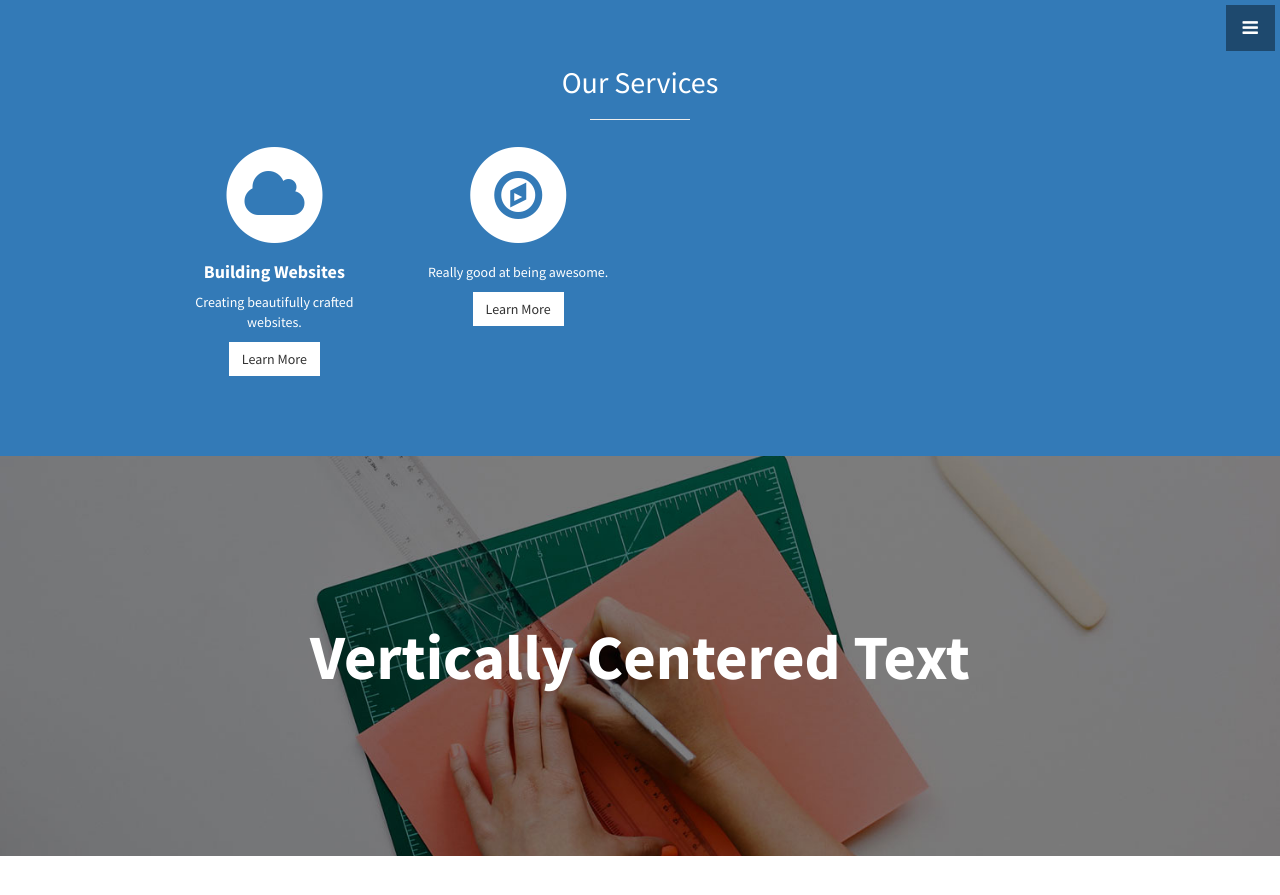
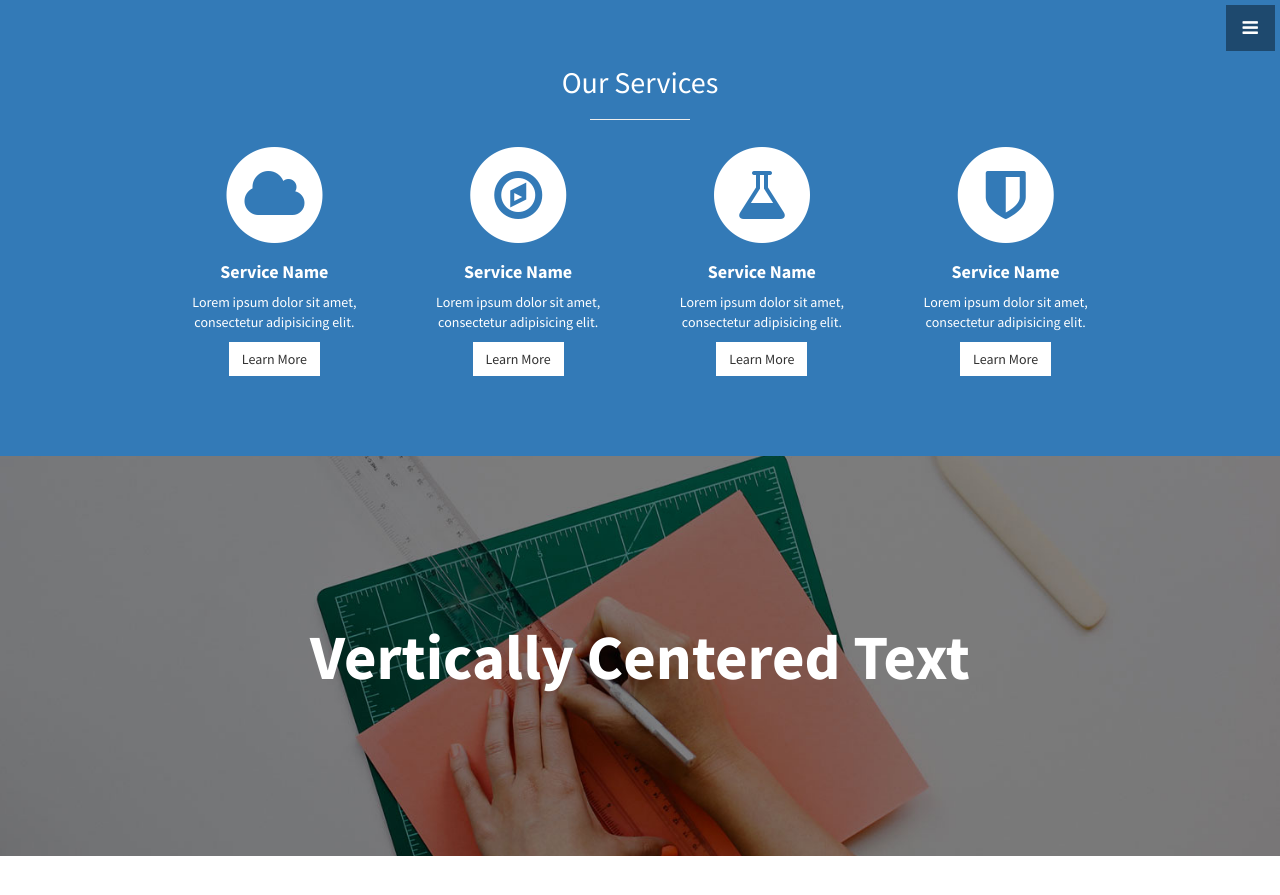
Before and after one commit to Lwein005/Portfolio-Site, a Jekyll site: the page built from index.html, in a window 1280 px wide and 900 px high, scrolled down 1116 px. Shown: the top 895 px of the window. Built offline with Jekyll 4.4.1, drawn with Linux system fonts in a browser that asks for light colours; some of the changed text lies outside the part shown.

Commit message:
Revert "Edited services.html, deleted two stacked icon classes"
This reverts commit 282d4b616d0ee08996790ba6065ade0c21417656.

```diff
--- a/_includes/call-to-action.html
+++ b/_includes/call-to-action.html
@@ -3,7 +3,15 @@
     <div class="row">
       <div class="col-lg-12 text-center">
         <h3>Contact me</h3>
-        <a href="#" class="btn btn-lg btn-light">Submit</a>
+        <a href="#" class="btn btn-lg btn-light">Email</a>
+        <a href="#" class="btn btn-lg btn-dark">Look at Me!</a>
+        <form action="https://<YOUR_HEROKU_APP>.herokuapp.com/send">
+            Email: <input type="text" name="name"><br>
+            Name: <input type="text" name="email"><br>
+            Subject: <input type="text" name="subject"><br>
+            Message: <textarea name="message" cols="40" rows="5"></textarea>
+        <input type="submit" value="Send Message">
+        </form>
       </div>
     </div>
   </div>
--- a/_includes/portfolio.html
+++ b/_includes/portfolio.html
@@ -35,7 +35,7 @@
           </div>
         </div>
         <!-- /.row (nested) -->
-        <a href="#" class="btn btn-dark">Continue Browsing</a>
+        <a href="#" class="btn btn-dark">View More Items</a>
       </div>
       <!-- /.col-lg-10 -->
     </div>
--- a/_includes/services.html
+++ b/_includes/services.html
@@ -13,9 +13,9 @@
               <i class="fa fa-cloud fa-stack-1x text-primary"></i>
             </span>
               <h4>
-                <strong>Building Websites</strong>
+                <strong>Service Name</strong>
               </h4>
-              <p>Creating beautifully crafted websites.</p>
+              <p>Lorem ipsum dolor sit amet, consectetur adipisicing elit.</p>
               <a href="#" class="btn btn-light">Learn More</a>
             </div>
           </div>
@@ -26,13 +26,38 @@
               <i class="fa fa-compass fa-stack-1x text-primary"></i>
             </span>
               <h4>
-                <strong></strong>
+                <strong>Service Name</strong>
               </h4>
-              <p>Really good at being awesome.</p>
+              <p>Lorem ipsum dolor sit amet, consectetur adipisicing elit.</p>
               <a href="#" class="btn btn-light">Learn More</a>
             </div>
           </div>
-
+          <div class="col-md-3 col-sm-6">
+            <div class="service-item">
+              <span class="fa-stack fa-4x">
+              <i class="fa fa-circle fa-stack-2x"></i>
+              <i class="fa fa-flask fa-stack-1x text-primary"></i>
+            </span>
+              <h4>
+                <strong>Service Name</strong>
+              </h4>
+              <p>Lorem ipsum dolor sit amet, consectetur adipisicing elit.</p>
+              <a href="#" class="btn btn-light">Learn More</a>
+            </div>
+          </div>
+          <div class="col-md-3 col-sm-6">
+            <div class="service-item">
+              <span class="fa-stack fa-4x">
+              <i class="fa fa-circle fa-stack-2x"></i>
+              <i class="fa fa-shield fa-stack-1x text-primary"></i>
+            </span>
+              <h4>
+                <strong>Service Name</strong>
+              </h4>
+              <p>Lorem ipsum dolor sit amet, consectetur adipisicing elit.</p>
+              <a href="#" class="btn btn-light">Learn More</a>
+            </div>
+          </div>
         </div>
         <!-- /.row (nested) -->
       </div>
```
Also changed, not shown: other parts of _includes/portfolio.html (+1 -1 lines).
